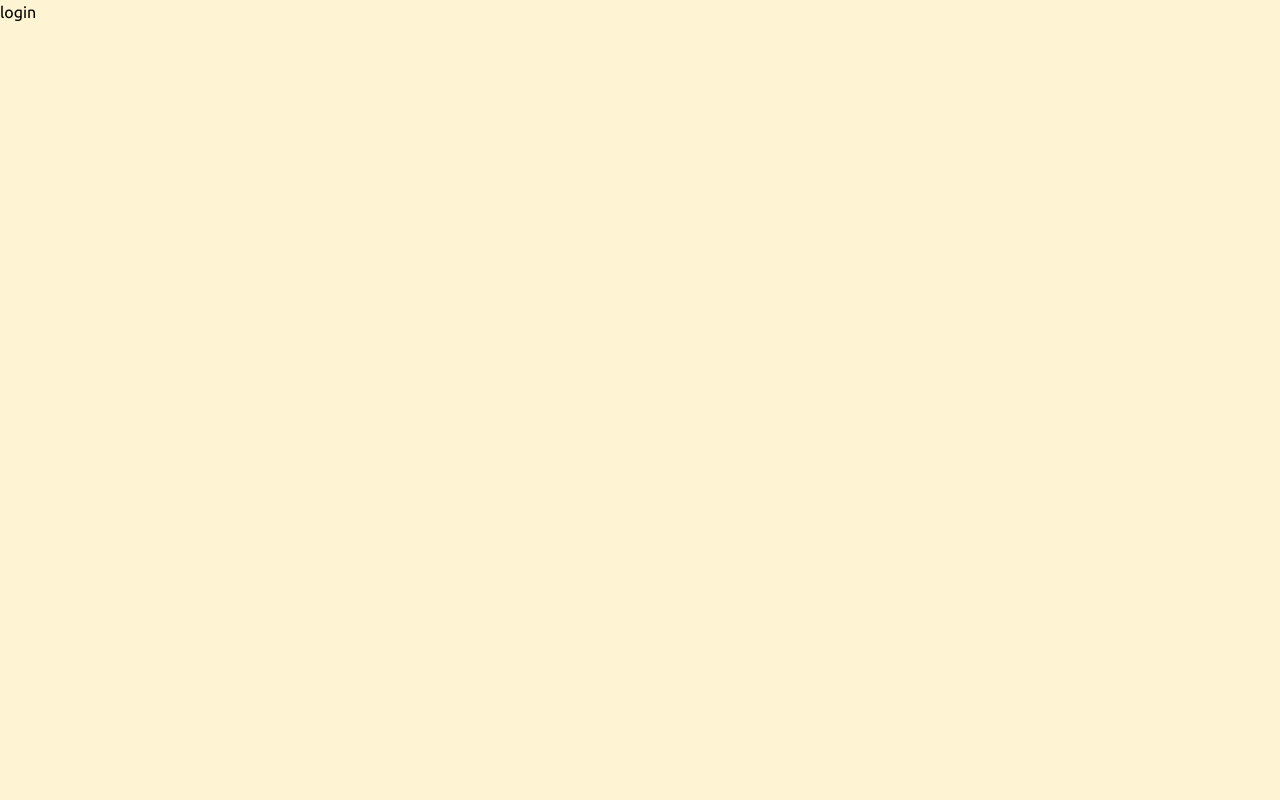
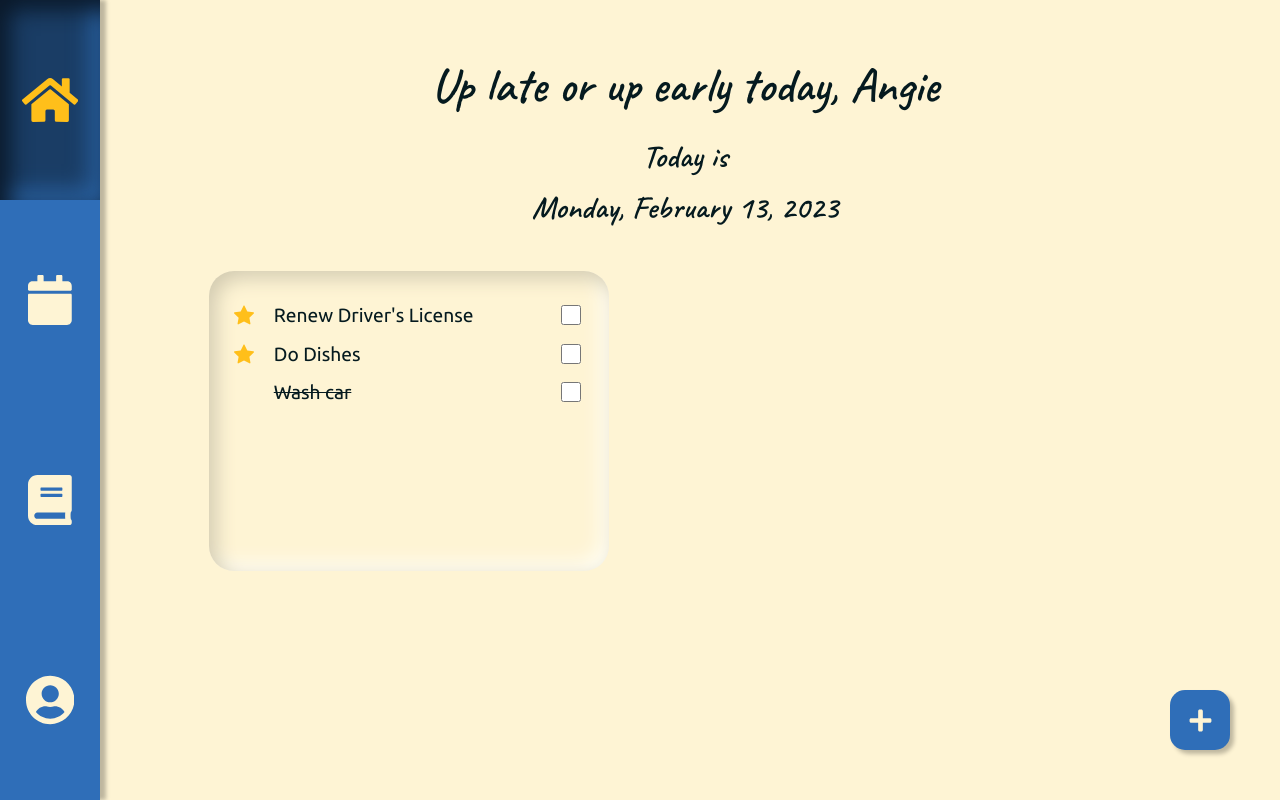
Before and after one commit to dnguyen130/stepahead, a React (Vite) app: page / in a window 1280 px wide. Built offline with nearby package versions, Linux system fonts and the light colour scheme.

Commit message:
eslint update, fix ts issues

```diff
--- a/package.json
+++ b/package.json
@@ -33,6 +33,7 @@
     "eslint-plugin-promise": "^6.0.0",
     "eslint-plugin-react": "^7.32.1",
     "prettier": "^2.8.3",
+    "prettier-eslint": "^15.0.1",
     "sass": "^1.57.1",
     "typescript": "^4.9.4",
     "vite": "^4.0.0"
--- a/src/App.tsx
+++ b/src/App.tsx
@@ -7,21 +7,21 @@ import Navbar from '@components/desktop/navbar'
 import Navbarmobile from '@/components/mobile/navbar'
 import AddButtonDesktop from '@components/desktop/addbutton'
 
-const AnimatedOutlet = () => {
+const AnimatedOutlet = (): React.ReactElement => {
   const o = useOutlet()
   const [outlet] = useState(o)
   return <>{outlet}</>
 }
 
-export default function App() {
+export default function App(): JSX.Element {
   const { theme } = useTheme()
   const location = useLocation()
 
-  if (true) {
-    return <>login</>
-  }
+  // if (true) {
+  //   return <>login</>
+  // }
 
-  if (false) {
+  // if (false) {
   return (
     <>
       <Navbar />
@@ -46,5 +46,5 @@ export default function App() {
       </section>
     </>
   )
+  // }
 }
-}
```
Also changed, not shown: .eslintrc.json, 1 other file (tests, documents, lock files or other folders). Lines whose indentation alone changed are shown as unchanged.
